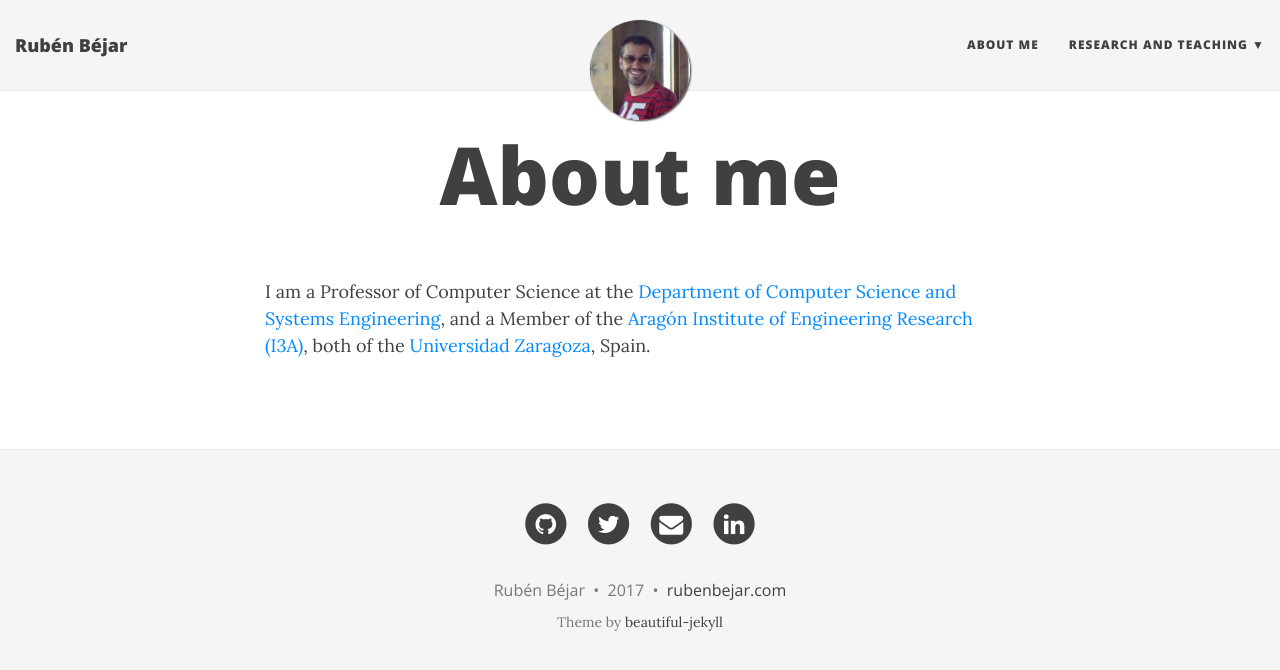
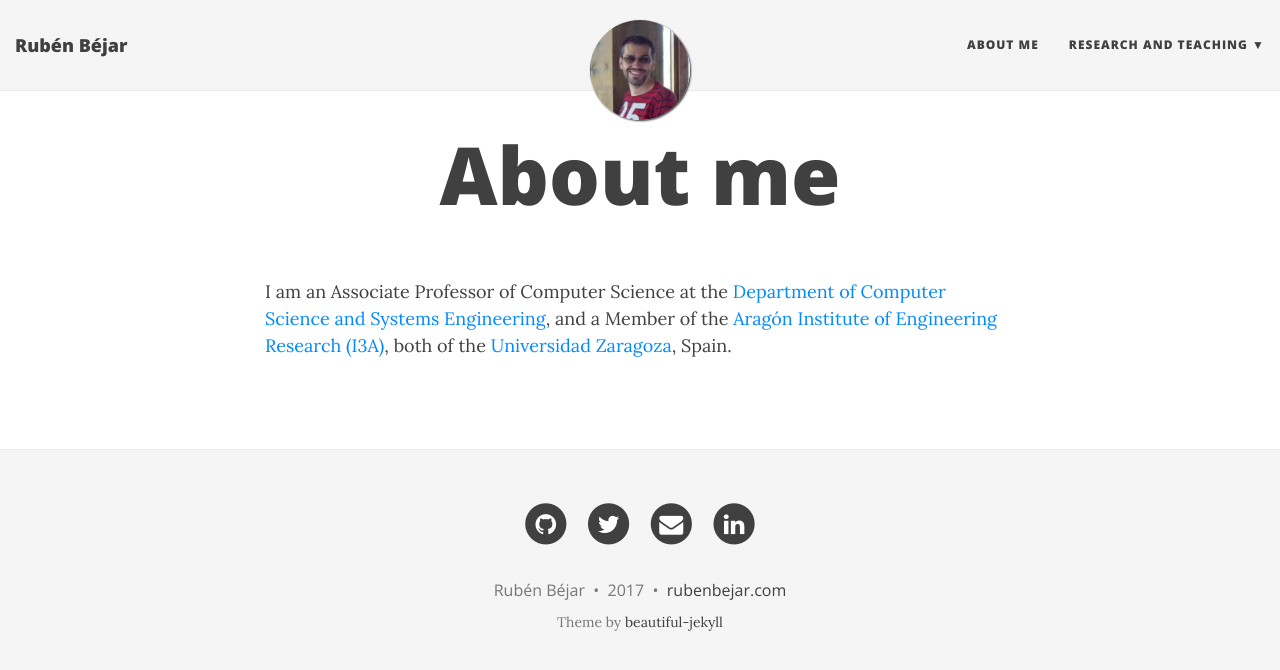
Before and after one commit to rbejar/rbejar.github.io, a Jekyll site: the page built from aboutme.md, in a window 1280 px wide. Shown: the top 670 px of the page. Built offline with Jekyll 4.4.1, drawn with Linux system fonts in a browser that asks for light colours; nearby versions of some CDN libraries.

Commit message:
Actualizado about me

```diff
--- a/aboutme.md
+++ b/aboutme.md
@@ -8,4 +8,4 @@
 wordpress_id: 2
 ---
 
-I am a Professor of Computer Science at the [Department of Computer Science and Systems Engineering](http://diis.unizar.es), and a Member of the [Aragón Institute of Engineering Research (I3A)](https://i3a.unizar.es), both of the [Universidad Zaragoza](http://www.unizar.es), Spain.
+I am an Associate Professor of Computer Science at the [Department of Computer Science and Systems Engineering](http://diis.unizar.es), and a Member of the [Aragón Institute of Engineering Research (I3A)](https://i3a.unizar.es), both of the [Universidad Zaragoza](http://www.unizar.es), Spain.
```
Also changed, not shown: other parts of aboutme.md (+1 -1 lines).
